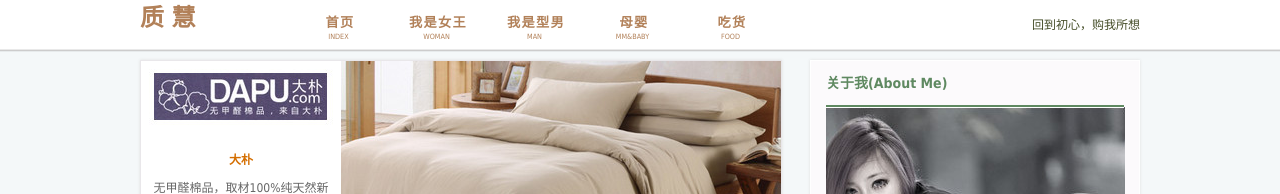
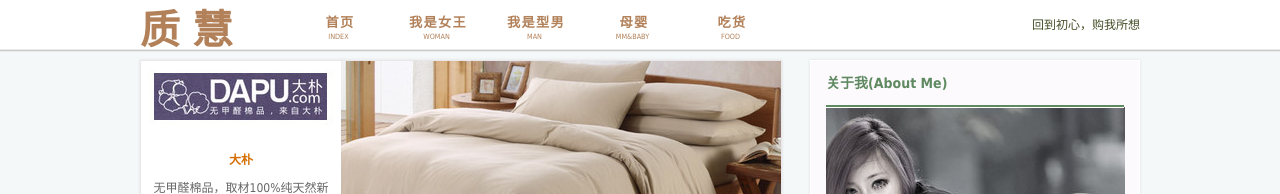
Before and after one commit to huidoor/huidoor.github.io, a Jekyll site: the page built from index.html, in a window 1280 px wide. Shown: the top 194 px of the page. Built offline with Jekyll 4.4.1, drawn with Linux system fonts in a browser that asks for light colours; the list of posts is cut into pages by our own code.

```diff
--- a/css/style.css
+++ b/css/style.css
@@ -70,11 +70,12 @@
     #header .site-logo a {
         display: inline-block;
         width: 160px;
-        height: 30px;
+        height: 50px;
     }
     #header .site-logo h1 {
         display: inline-block;
         color: #B28159;
+        font-size: 40px;
         /* color: #5F8961;*/
     }
     #header .site-logo p {
```
